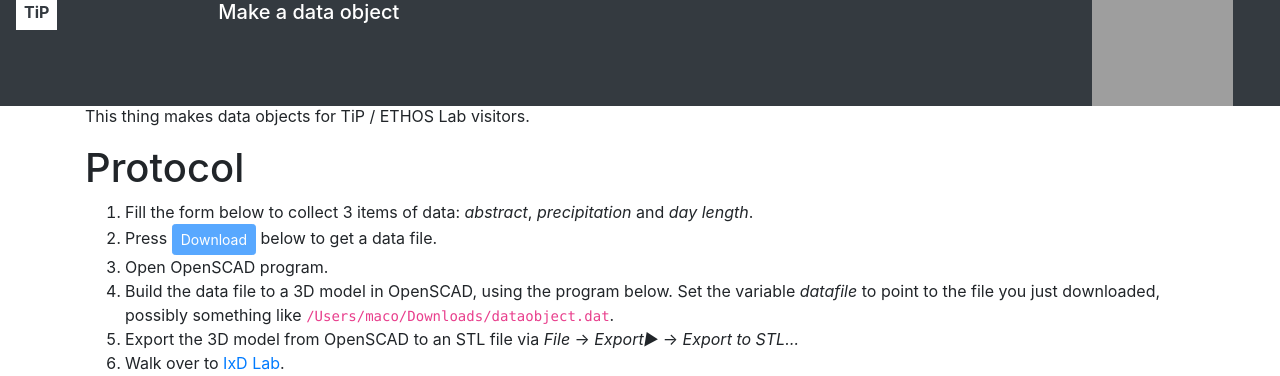
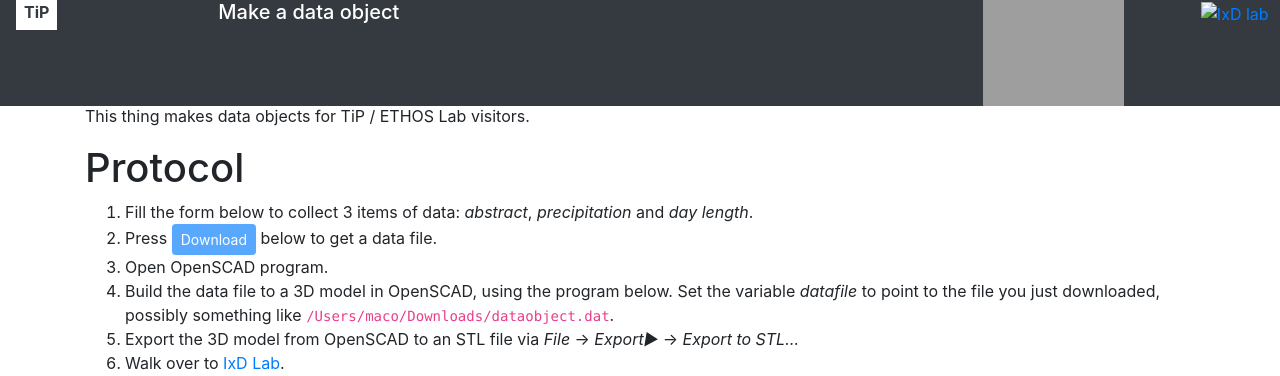
Before and after one commit to ituethoslab/make_a_data_object, a Flask app: page / in a window 1280 px wide. Shown: the top 376 px of the page. Run offline with Flask 2, Linux system fonts and the light colour scheme; some libraries are stand-ins or nearby versions; grey boxes are pictures that could not be loaded.

Commit message:
Added IxD lab logo, but just using they favicon because it suits the dark background. Closes #23

```diff
--- a/make_a_data_object/templates/index.html
+++ b/make_a_data_object/templates/index.html
@@ -12,7 +12,7 @@
     <header class="container">
       <div class="row bg-dark fixed-top text-white">
 	<div class="col-2">
-	  <a href="http://tip.itu.dk"><span id="tip-logo" class="bg-white text-dark p-2 m-3">TiP</span></a>
+	  <a title="Technologies in Practice" href="http://tip.itu.dk"><span id="tip-logo" class="bg-white text-dark p-2 m-3">TiP</span></a>
 	</div>
 
 	<div class="col">
@@ -20,7 +20,10 @@
 	</div>
 
 	<div id="ethos-logo" class="col-2 float-right">
-	  <a href="http://ethos.itu.dk"><img class="w-75" src="https://blogit.itu.dk/ethos/wp-content/uploads/sites/14/2018/02/TEST@2x-100-1-1024x336.jpg"></a>
+	  <a href="http://ethos.itu.dk"><img class="w-75" title="ETHOS Lab" src="https://blogit.itu.dk/ethos/wp-content/uploads/sites/14/2018/02/TEST@2x-100-1-1024x336.jpg"></a>
+	</div>
+	<div id="ixd-logo" class="col-1 float-right">
+	  <a href="https://ixdlab.itu.dk"><img class="w-75" title="IxD lab" src="https://blogit.itu.dk/ixdlab/wp-content/uploads/sites/17/favicon/favicon.ico"></a>
 	</div>
 
       </div>
```
